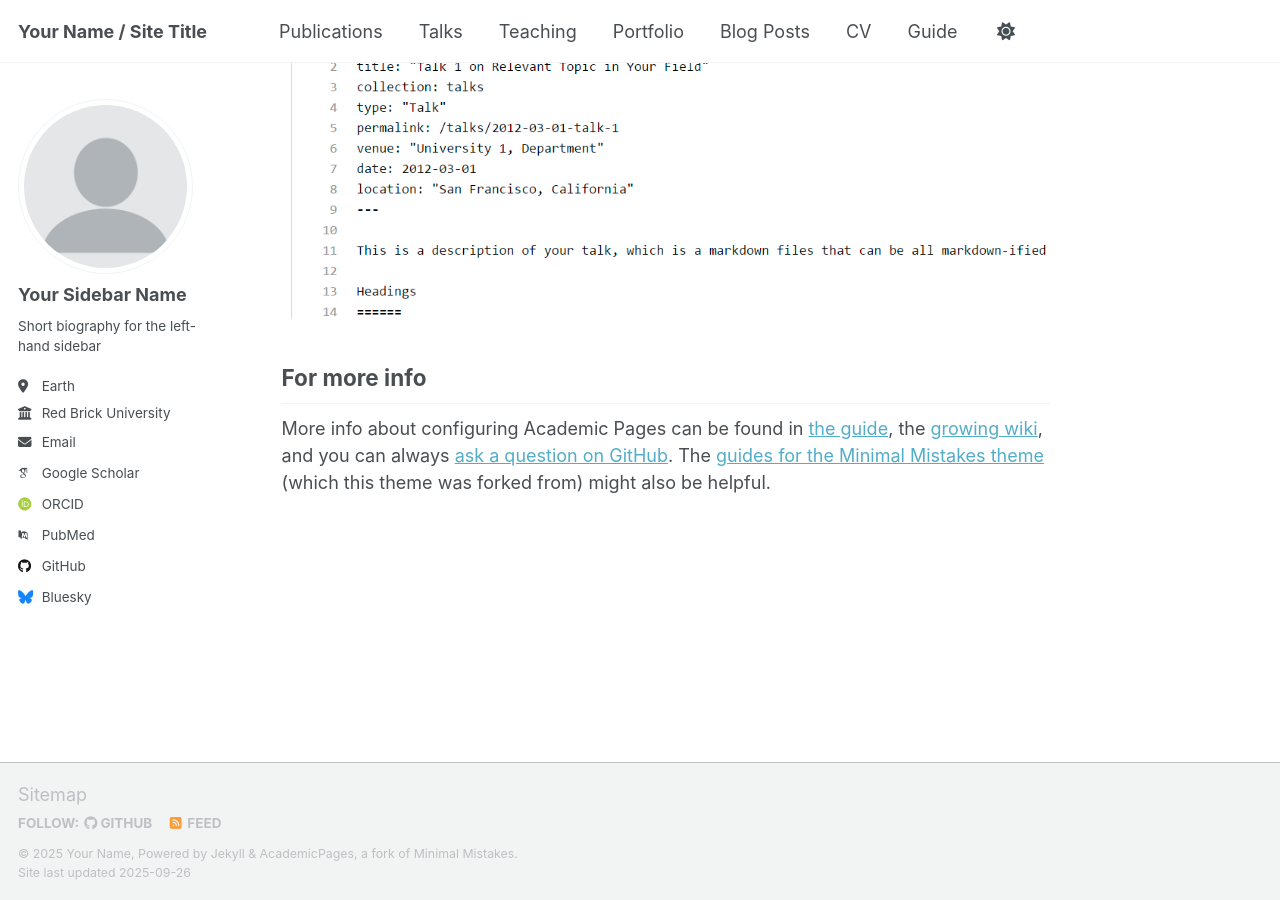
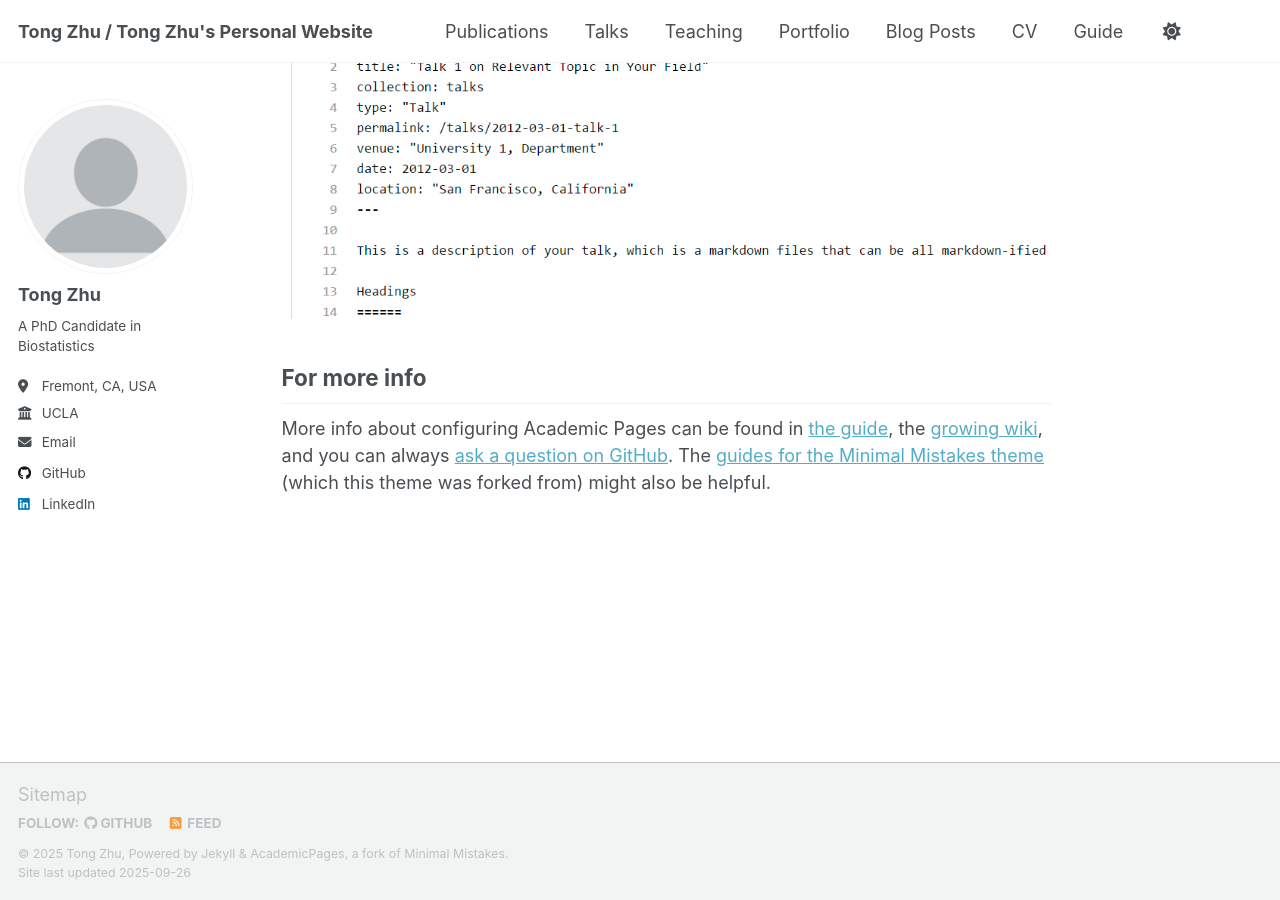
Before and after one commit to toz015/toz015.github.io, a Jekyll site: the page built from _pages/about.md, in a window 1280 px wide and 900 px high, scrolled down 2880 px. Built offline with Jekyll 4.4.1, drawn with Linux system fonts in a browser that asks for light colours; some web fonts are replaced; a script that is not in the unit is left out.

Commit message:
Fix GitHub Pages configuration - update URL and repository settings

```diff
--- a/_config.yml
+++ b/_config.yml
@@ -9,13 +9,13 @@
 # Basic Site Settings
 locale                   : "en-US"
 site_theme               : "default" # Currently available options are "default", "air"
-title                    : "Your Name / Site Title"
+title                    : "Tong Zhu / Tong Zhu's Personal Website"
 title_separator          : "-"
-name                     : &name "Your Name"
+name                     : &name "Tong Zhu"
 description              : &description "personal description"
-url                      : https://academicpages.github.io # the base hostname & protocol for your site e.g. "https://[your GitHub username].github.io" or if you already have some other page hosted on Github then use "https://[your GitHub username].github.io/[Your Repo Name]"
+url                      : https://toz015.github.io # the base hostname & protocol for your site e.g. "https://[your GitHub username].github.io" or if you already have some other page hosted on Github then use "https://[your GitHub username].github.io/[Your Repo Name]"
 baseurl                  : "" # the subpath of your site, e.g. "/blog"
-repository               : "academicpages/academicpages.github.io"
+repository               : "toz015/toz015.github.io"
 
 # Site Author - The following control what appear as part of the author content on the side bar.
 #               If a field is blank the icon and link will not appear, otherwise it will be shown.
@@ -23,23 +23,23 @@ repository               : "academicpages/academicpages.github.io"
 author:
   # Biographic information
   avatar           : "profile.png"
-  name             : "Your Sidebar Name"
+  name             : "Tong Zhu"
   pronouns         : # example: "she/her"
-  bio              : "Short biography for the left-hand sidebar"
-  location         : "Earth"
-  employer         : "Red Brick University"
+  bio              : "A PhD Candidate in Biostatistics"
+  location         : "Fremont, CA, USA"
+  employer         : "UCLA"
   uri              : # URL
-  email            : "none@example.org"
+  email            : "toz015@ucla.edu"
 
   # Academic websites
   academia         : # URL
   arxiv            : # URL - Update with the correct link to your profile
-  googlescholar    : "https://scholar.google.com/citations?user=PS_CX0AAAAAJ"
+  googlescholar    : # URL
   inspire-hep      : # URL
   impactstory      : # URL
-  orcid            : "http://orcid.org/yourorcidurl"
+  orcid            :
   semantic         : # URL
-  pubmed           : "https://www.ncbi.nlm.nih.gov/pubmed/?term=john+snow"
+  pubmed           :
   researchgate     : # URL
   scopus           : # URL
 
@@ -47,13 +47,13 @@ author:
   bitbucket        : # Username - Update with your username on the site
   codepen          : # Username
   dribbble         : # Username
-  github           : "academicpages"
+  github           : "https://github.com/toz015"
   kaggle           : # Username
   stackoverflow    : # User number or user number and name (i.e., use "1" or "1/jeff-atwood")
 
   # Social media
   artstation       : # Username
-  bluesky          : "bsky.app" # Replace this with you Bluesky username
+  bluesky          : # Username
   facebook         : # Username
   flickr           : # Username
   foursquare       : # Username
@@ -62,7 +62,7 @@ author:
   keybase          : # Username
   instagram        : # Username
   lastfm           : # Username
-  linkedin         : # Username
+  linkedin         : "https://www.linkedin.com/in/tongzhu0223/"
   mastodon         : # URL
   medium           : # URL
   pinterest        : # Username
```
